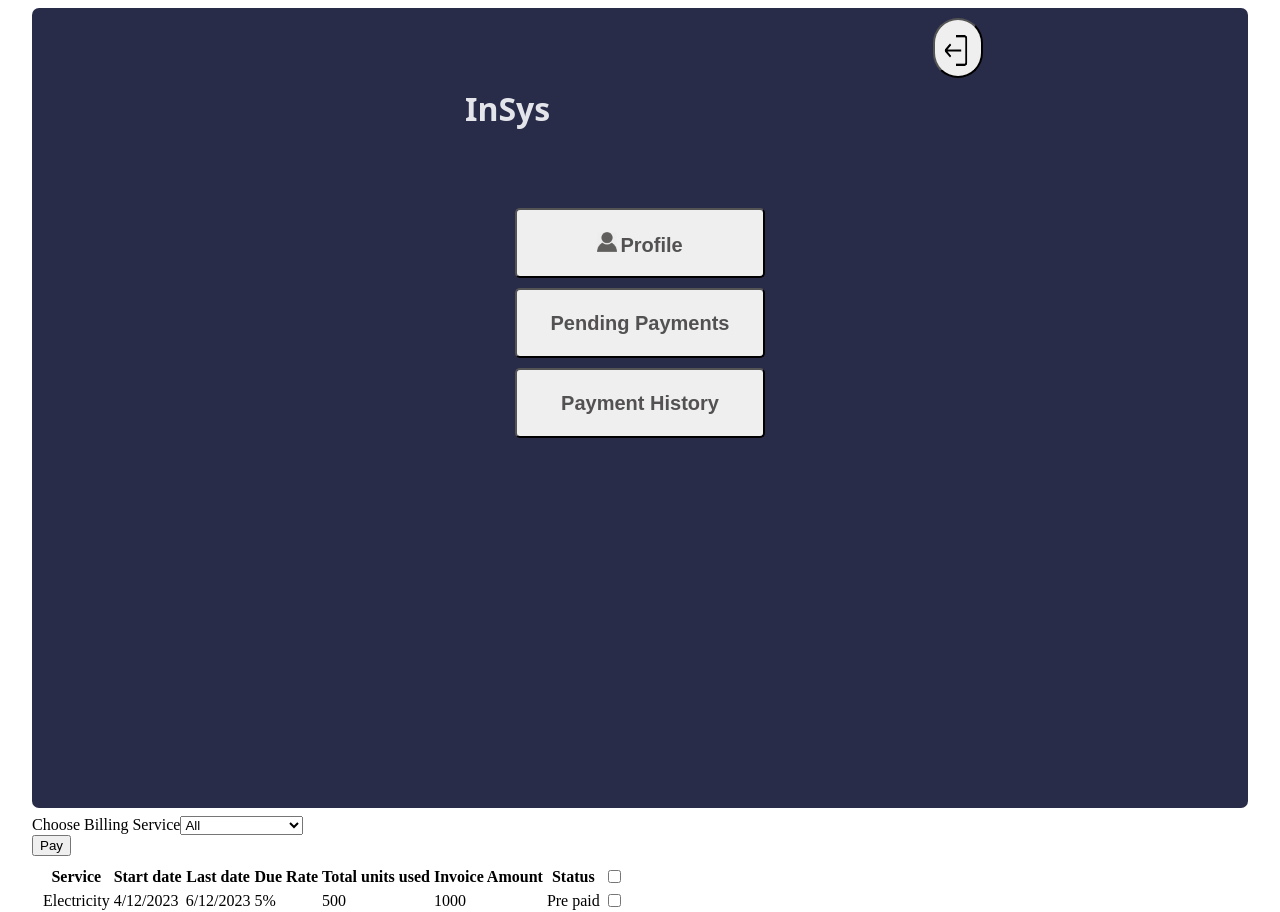
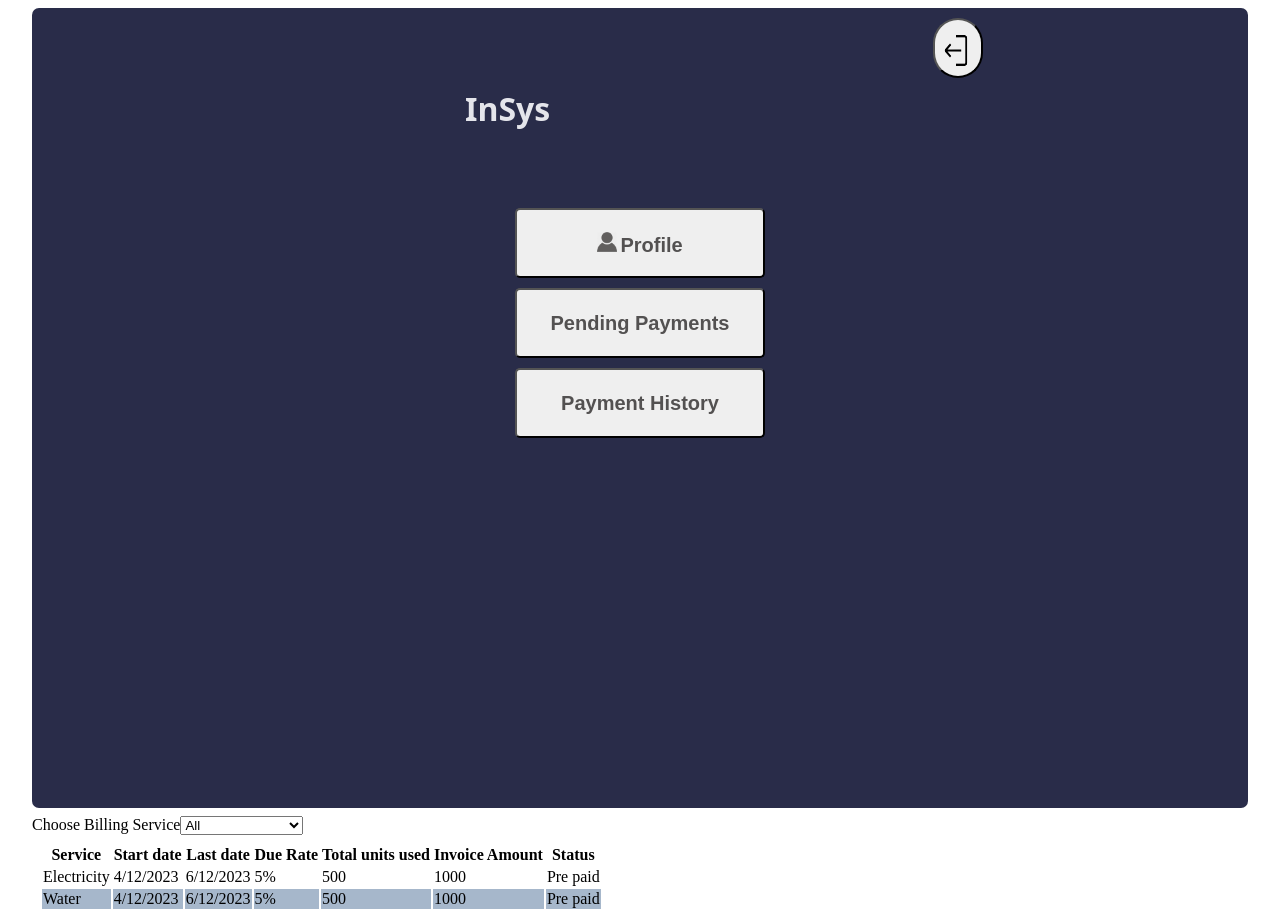
Before and after one commit to seifhossam33/Invoice-System-2023, an Angular app in the folder InvoiceSystem/: page / in a window 1280 px wide. Shown: the top 912 px of the page. Built offline with nearby package versions, Linux system fonts and the light colour scheme.

Commit message:
add paymentsHistory screen

```diff
--- a/InvoiceSystem/src/app/app.module.ts
+++ b/InvoiceSystem/src/app/app.module.ts
@@ -12,6 +12,7 @@ import { PendingPaymentsComponent } from './pending-payments/pending-payments.co
 import { DropDownServicesComponent } from './drop-down-services/drop-down-services.component';
 import { TableComponent } from './table/table.component';
 import { DataService } from './data.service';
+import { PaymentsHistoryComponent } from './payments-history/payments-history.component';
 
 
 @NgModule({
@@ -25,7 +26,8 @@ import { DataService } from './data.service';
     CashMethodWindowComponent,
     PendingPaymentsComponent,
     DropDownServicesComponent,
-    TableComponent
+    TableComponent,
+    PaymentsHistoryComponent
   ],
   imports: [BrowserModule, FormsModule],
   providers: [DataService],
--- a/InvoiceSystem/src/app/container/container.component.html
+++ b/InvoiceSystem/src/app/container/container.component.html
@@ -13,7 +13,10 @@
 			<app-nav></app-nav>
 		</div>
 		<div class="col-lg-9">
-			<app-pending-payments></app-pending-payments>
+			<!-- <app-pending-payments></app-pending-payments> -->
+			<!-- <app-user-profile></app-user-profile> -->
+			<!-- <app-payment-window></app-payment-window> -->
+			<app-payments-history></app-payments-history>
 		</div>
 	</div>
 
--- /dev/null
+++ b/InvoiceSystem/src/app/payments-history/payments-history.component.html
@@ -0,0 +1,13 @@
+<html>
+
+<head>
+    <link href="https://cdn.jsdelivr.net/npm/bootstrap@5.3.0-alpha3/dist/css/bootstrap.min.css" rel="stylesheet"
+        integrity="sha384-KK94CHFLLe+nY2dmCWGMq91rCGa5gtU4mk92HdvYe+M/SXH301p5ILy+dN9+nJOZ" crossorigin="anonymous">
+</head>
+
+<body>
+    <app-drop-down-services></app-drop-down-services>
+    <app-table [showCheckboxColumn]="showCheckboxColumn"></app-table>
+</body>
+
+</html>
--- /dev/null
+++ b/InvoiceSystem/src/app/payments-history/payments-history.component.ts
@@ -0,0 +1,10 @@
+import { Component } from '@angular/core';
+
+@Component({
+  selector: 'app-payments-history',
+  templateUrl: './payments-history.component.html',
+  styleUrls: ['./payments-history.component.css'],
+})
+export class PaymentsHistoryComponent {
+  showCheckboxColumn: boolean = false;
+}
```
Also changed, not shown: InvoiceSystem/src/app/payments-history/payments-history.component.css (added), 1 other file (tests, documents, lock files or other folders).
